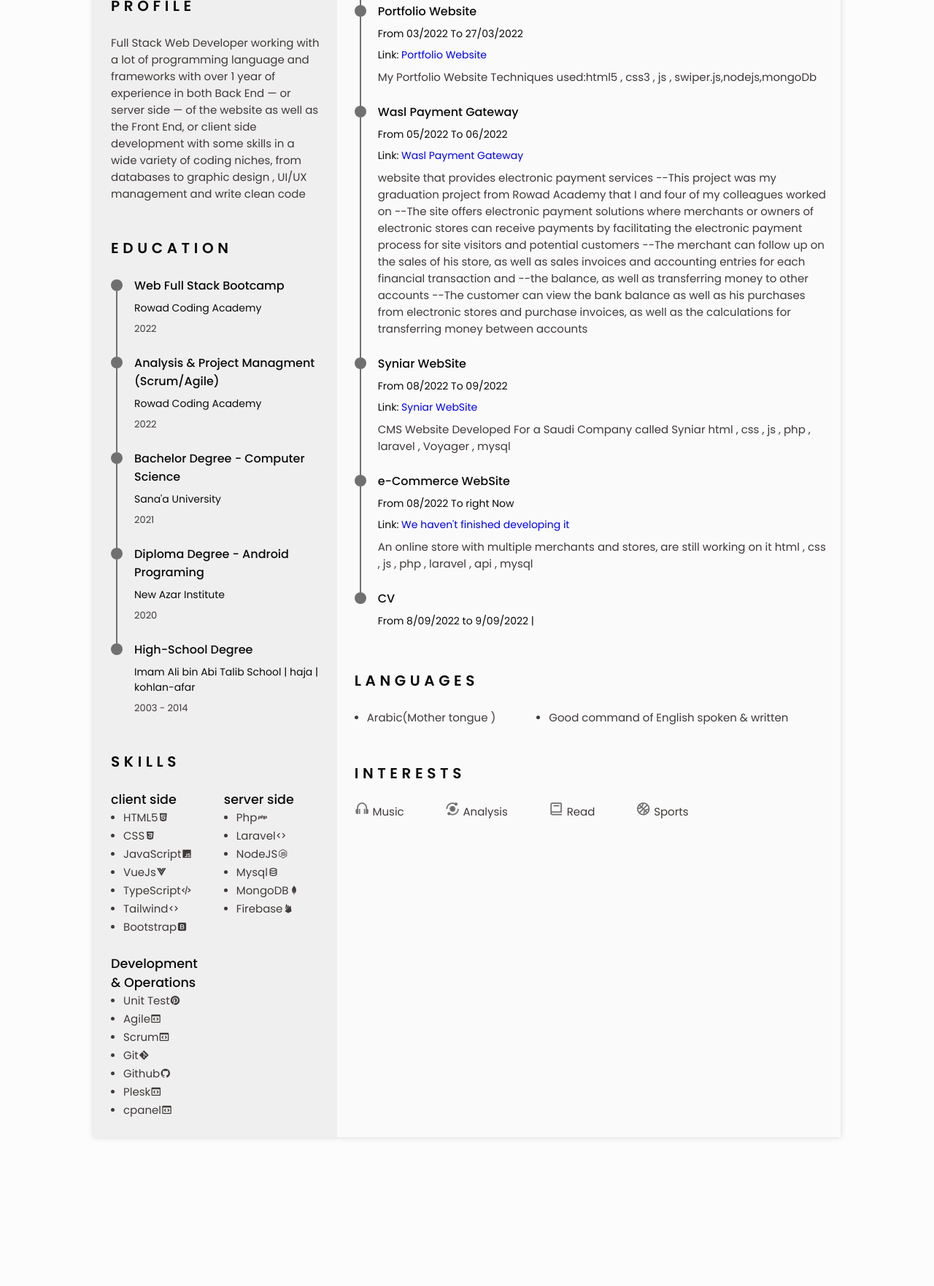
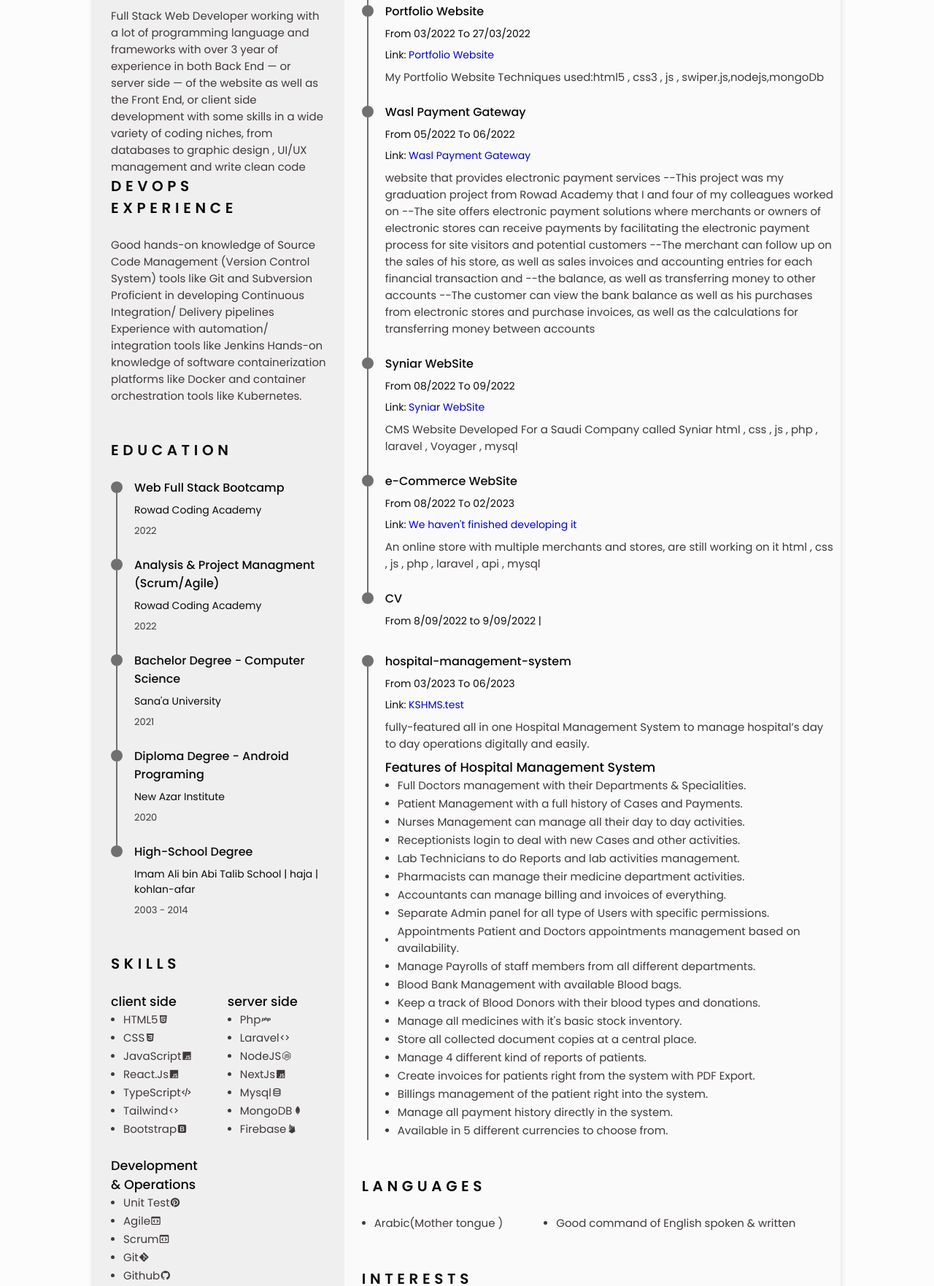
Before and after one commit to sofantech/profile_cv, a plain HTML site: page index.html in a window 1280 px wide. Shown: the part 721-2484 px from the top of the page at 73% size. Before the commit the page ends 2328 px from the top, so only its background shows below. Drawn offline with nearby package versions, Linux system fonts and the light colour scheme.

Commit message:
add new project

```diff
--- a/index.html
+++ b/index.html
@@ -134,12 +134,13 @@
                 <i class="bx bxl-linkedin-square social__icon"></i> @hadi-ahmed
               </a>
               <a
-                href="https://portfoliohadi.herokuapp.com/"
+                href="https://sofantech.github.io/Static-Portfolio-Website/"
                 target="_blank"
                 class="social__link"
+                style="font-size: 10px; font-weight: bold;"
               >
                 <i class="bx bx-globe social__icon"></i>
-                https://portfoliohadi.herokuapp.com/
+                https://sofantech.github.io/Static-Portfolio-Website/
               </a>
             </div>
           </section>
@@ -149,11 +150,18 @@
             <h2 class="section-title">Professional Profile</h2>
 
             <p class="profile__description">
-              Full Stack Web Developer working with a lot of programming language and frameworks  with over 1 year of experience in both Back
+              Full Stack Web Developer working with a lot of programming language and frameworks  with over 3 year of experience in both Back
               End — or server side — of the website as well as the Front End, or client
               side development with some skills in a wide variety of coding niches,
               from databases to graphic design , UI/UX management and write clean
               code
+            </p>
+            <h2 class="section-title">DevOps Experience</h2>
+            <p class="profile__description">
+              Good hands-on knowledge of Source Code Management (Version Control System) tools like Git and Subversion
+              Proficient in developing Continuous Integration/ Delivery pipelines
+              Experience with automation/ integration tools like Jenkins
+              Hands-on knowledge of software containerization platforms like Docker and container orchestration tools like Kubernetes.
             </p>
           </section>
 
@@ -263,8 +271,8 @@
                   <i class="bx bxl-javascript"></i>
                 </li>
                 <li class="skills__name">
-                  <span class="skills__circle"></span> VueJs
-                  <i class="bx bxl-vuejs"></i>
+                  <span class="skills__circle"></span> React.Js
+                  <i class="bx bxl-javascript"></i>
                 </li>
                 <li class="skills__name">
                   <span class="skills__circle"></span> TypeScript
@@ -292,6 +300,10 @@
                 <li class="skills__name">
                   <span class="skills__circle"></span> NodeJS
                   <i class="bx bxl-nodejs"></i>
+                </li>
+                <li class="skills__name">
+                  <span class="skills__circle"></span> NextJs
+                  <i class="bx bxl-javascript"></i>
                 </li>
                 <li class="skills__name">
                   <span class="skills__circle"></span> Mysql
@@ -495,7 +507,7 @@
 
                 <div class="experience__data bd-grid">
                   <h3 class="experience__title">e-Commerce WebSite</h3>
-                  <span class="experience__company">From 08/2022 To right Now</span>
+                  <span class="experience__company">From 08/2022 To 02/2023</span>
                   <span class="experience__company">Link: <a
                       href="#">We haven't finished developing it</a></span>
                   <p class="experience__description">
@@ -504,8 +516,6 @@
                   </p>
                 </div>
               </div>
-
-
               <div class="experience__content">
                 <div class="experience__time">
                   <span class="experience__rounder"></span>
@@ -523,6 +533,86 @@
                   </p>
                 </div>
               </div>
+              <div class="experience__content" style="overflow: hidden;">
+                <div class="experience__time">
+                  <span class="experience__rounder"></span>
+                  <span class="experience__line"></span>
+                </div>
+
+                <div class="experience__data bd-grid">
+                  <h3 class="experience__title">hospital-management-system</h3>
+                  <span class="experience__company">From 03/2023 To 06/2023</span>
+                  <span class="experience__company">Link: <a
+                      href="#">KSHMS.test</a></span>
+                  <p class="experience__description">
+                    fully-featured all in one Hospital Management System to manage hospital’s day to day operations digitally and easily.
+                  </p>
+                  <ul class="skills__data">
+                    <h3>Features of Hospital Management System</h3>
+                    <li class="skills__name">
+                      <span class="skills__circle"></span> Full Doctors management with their Departments & Specialities.
+                    </li>
+                    <li class="skills__name">
+                      <span class="skills__circle"></span> Patient Management with a full history of Cases and Payments.
+                    </li>
+                    <li class="skills__name">
+                      <span class="skills__circle"></span> Nurses Management can manage all their day to day activities.
+                    </li>
+                    <li class="skills__name">
+                      <span class="skills__circle"></span> Receptionists login to deal with new Cases and other activities.
+                    </li>
+                    <li class="skills__name">
+                      <span class="skills__circle"></span> Lab Technicians to do Reports and lab activities management.
+                    </li>
+                    <li class="skills__name">
+                      <span class="skills__circle"></span> Pharmacists can manage their medicine department activities.
+                    </li>
+                    <li class="skills__name">
+                      <span class="skills__circle"></span> Accountants can manage billing and invoices of everything.
+                    </li>
+                    <li class="skills__name">
+                      <span class="skills__circle"></span> Separate Admin panel for all type of Users with specific permissions.
+                    </li>
+                    <li class="skills__name">
+                      <span class="skills__circle"></span> Appointments Patient and Doctors appointments management based on availability.
+                    </li>
+                    <li class="skills__name">
+                      <span class="skills__circle"></span> Manage Payrolls of staff members from all different departments.
+                    </li>
+                    <li class="skills__name">
+                      <span class="skills__circle"></span> Blood Bank Management with available Blood bags.
+                    </li>
+                    <li class="skills__name">
+                      <span class="skills__circle"></span> Keep a track of Blood Donors with their blood types and donations.
+                    </li>
+                    <li class="skills__name">
+                      <span class="skills__circle"></span> Manage all medicines with it's basic stock inventory.
+                    </li>
+                    <li class="skills__name">
+                      <span class="skills__circle"></span> Store all collected document copies at a central place.
+                    </li>
+                    <li class="skills__name">
+                      <span class="skills__circle"></span> Manage 4 different kind of reports of patients.
+                    </li>
+                    <li class="skills__name">
+                      <span class="skills__circle"></span> Create invoices for patients right from the system with PDF Export.
+                    </li>
+                    <li class="skills__name">
+                      <span class="skills__circle"></span> Billings management of the patient right into the system.
+                    </li>
+                    <li class="skills__name">
+                      <span class="skills__circle"></span> Manage all payment history directly in the system.
+                    </li>
+                    <li class="skills__name">
+                      <span class="skills__circle"></span> Available in 5 different currencies to choose from.
+                    </li>
+
+                  </ul>
+                </div>
+              </div>
+
+
+
             </div>
           </section>
           <!-- LANGUAGES -->
@@ -546,10 +636,6 @@
             <h2 class="section-title">Interests</h2>
 
             <div class="interests__container bd-grid">
-              <div class="interests_content">
-                <i class="bx bx-headphone interests__icon"></i>
-                <span class="interests__name">Music</span>
-              </div>
               <div class="interests_content">
                 <i class="bx bxs-analyse interests__icon"></i>
                 <span class="interests__name">Analysis</span>
```
